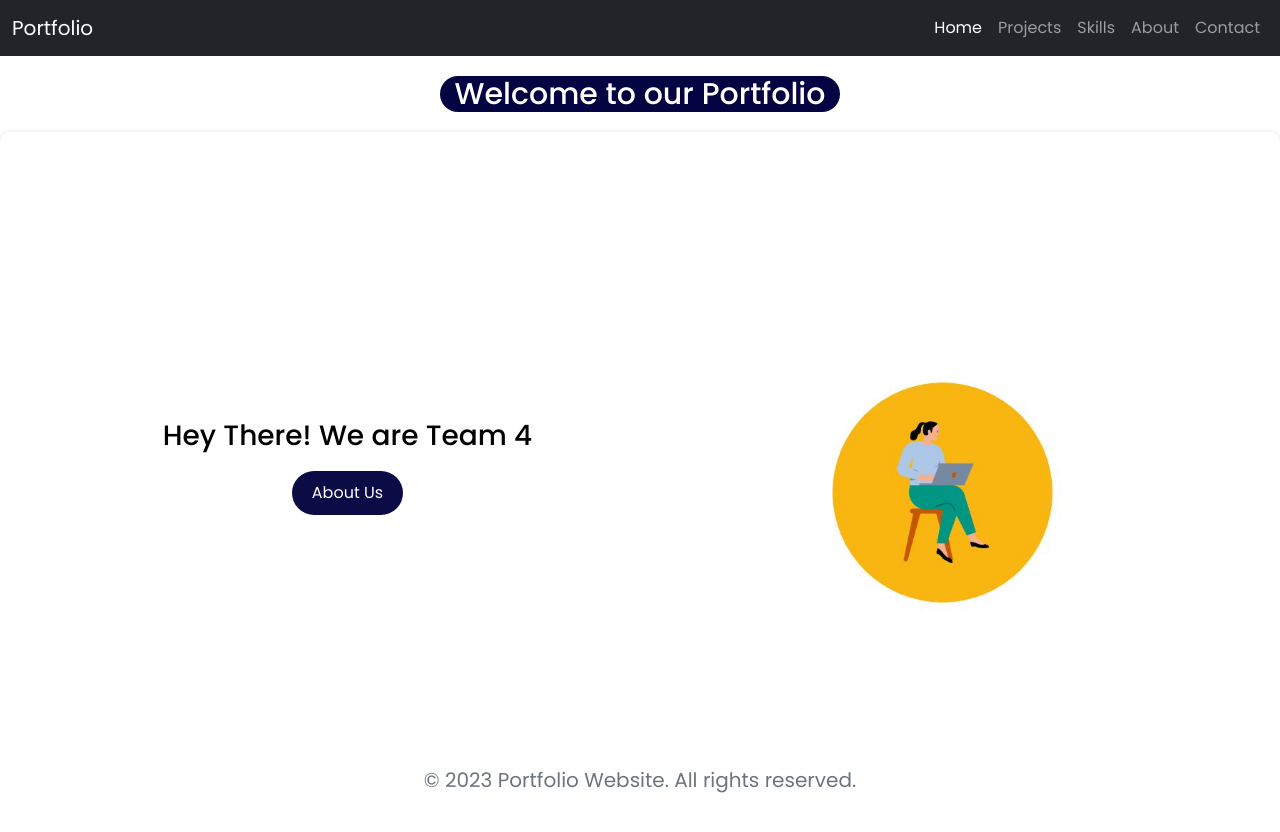
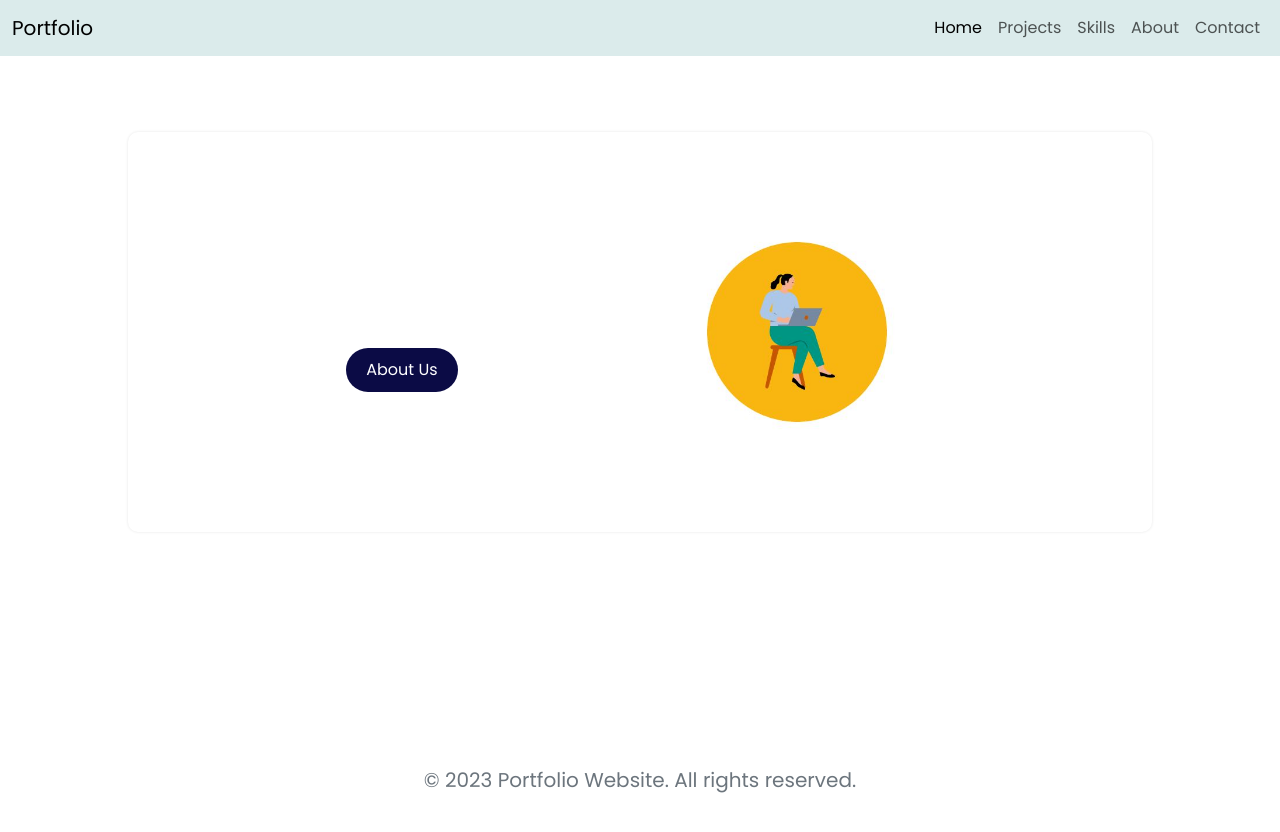
Before and after one commit to MthabiKT/Website_Project, a React (Create React App) app: page / in a window 1280 px wide. Shown: the top 832 px of the page. After the commit the page ends 800 px from the top, so only its background shows below. Built offline with nearby package versions, Linux system fonts and the light colour scheme.

Commit message:
add nav bar color

```diff
--- a/src/CSS/Home.css
+++ b/src/CSS/Home.css
@@ -4,44 +4,54 @@
   align-items: center;
   height: calc(100vh - 80px); /* 80px is the height of the navbar */
   /* background-color: #f5f5dc; */
-  box-shadow: 0px 0px 5px 0px rgba(0, 0, 0, 0.1);
+  box-shadow: 0px 0px 3px 0px rgba(0, 0, 0, 0.1);
   border-radius: 10px;
   margin: 20px auto;
        /* Set a minimum height for the content area */
   min-height: calc(100% - 70px); /* assuming the footer height is 64px */
 
        /* Add padding to the bottom of the content area */
-       padding:20px 20px 70px; /* assuming the footer height is 64px */
+  padding:20px 20px 70px 20px; /* assuming the footer height is 64px */
+  max-height: 320px;
+
 }
+
+
 
 div.home-container{
   padding: 0px;
-  margin: 0px
+  margin: auto;
+  max-width: 80%;
+  max-height: 400px;
+
 }
 
 .home-content {
   display: flex;
   justify-content: space-between;
   align-items: center;
-  max-width: 1200px;
+  max-width: 800px;
   width: 100%;
 
 }
 
 .home-text {
   flex-basis: 50%;
-  color: black;
+  color: white;
   margin-bottom: 30px;
   margin-left: 10px;
+  font-size: 12px;
+  margin-top: 40px;
 }
 
 .home-image {
-  flex-basis: 50%;
+  flex-basis: 80%;
 }
 
 .home-image img {
   width: 100%;
-  height: auto;
+  height: 100%;
+
 }
 
 p{
@@ -51,8 +61,7 @@ p{
 }
 h1{
   text-align: center;
-  background-color: rgb(3, 4, 65);
-  color: white;
+  color: black;
   font-weight: 400;
   border-radius: 50px;
   margin-top: 15px;
@@ -61,7 +70,7 @@ h1{
   max-width:400px;
 }
 h3{
-  font-size: 24px;
+  font-size: 18px;
   margin: 0px;
   margin-bottom:20px;
 }
--- a/src/CSS/Navbar.css
+++ b/src/CSS/Navbar.css
@@ -4,4 +4,5 @@
   left: 0;
   right: 0;
   z-index: 1000;
+  background-color: hsl(180, 30%, 89%);
 }
--- a/src/Components/Navbar.js
+++ b/src/Components/Navbar.js
@@ -10,7 +10,7 @@ function Navbar() {
   };
 
   return (
-    <nav className="navbar navbar-expand-lg navbar-dark bg-dark">
+    <nav className="navbar navbar-expand-lg">
       <div className="container-fluid">
         <Link className="navbar-brand" to="/">
          Portfolio
```
